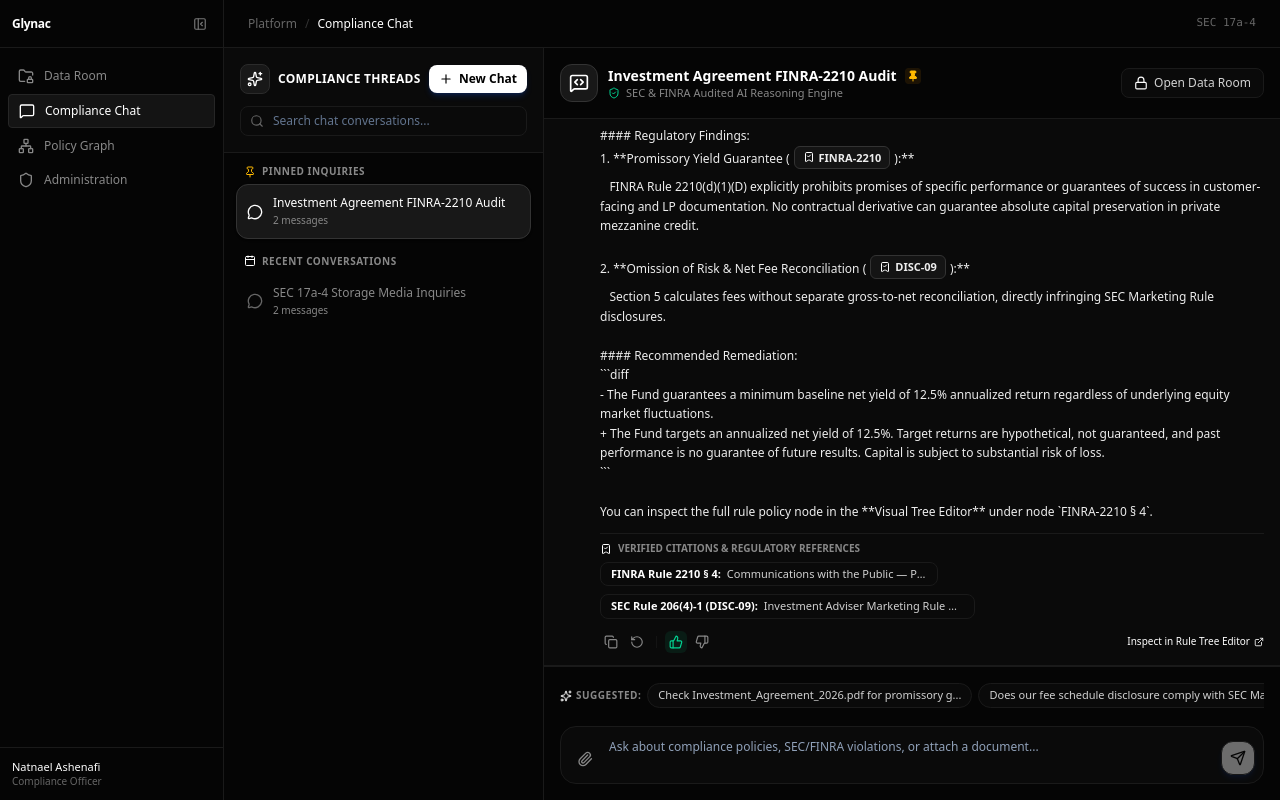
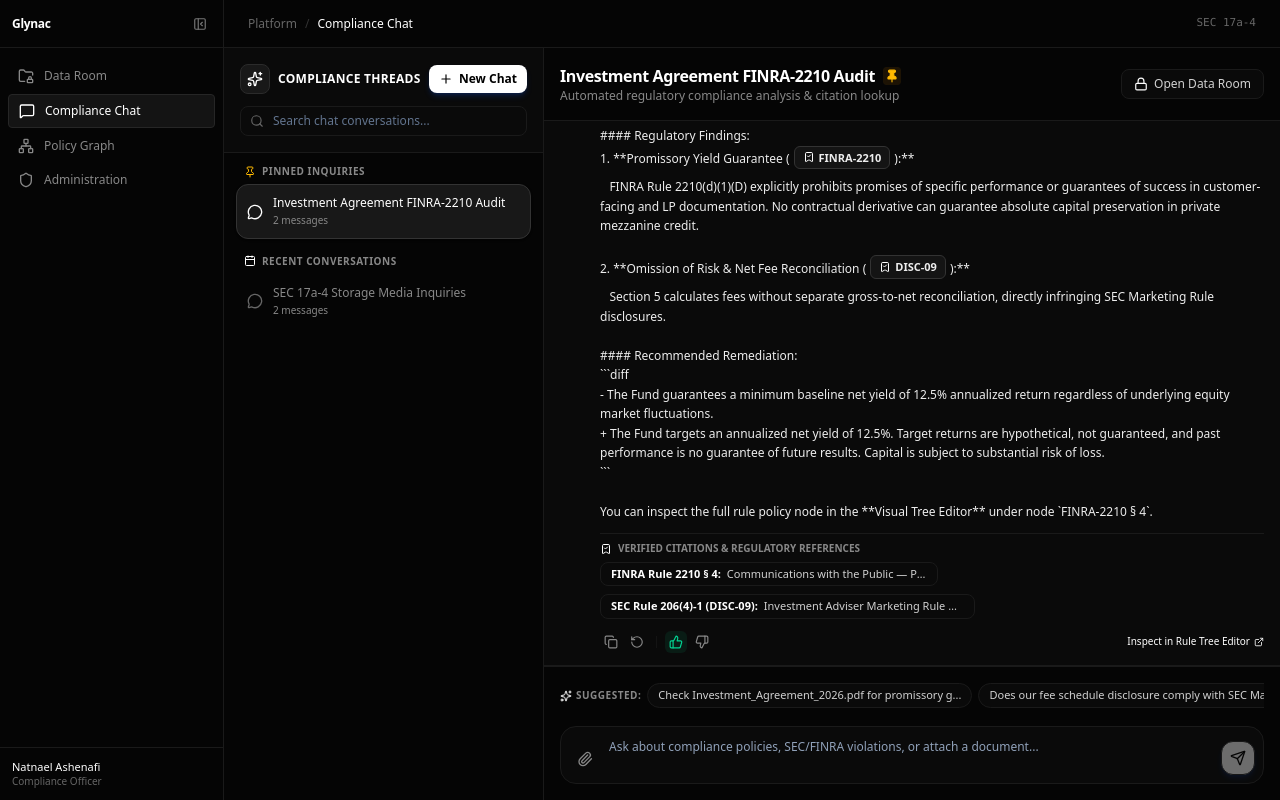
Before and after one commit to Natnael9/Glynac, a Next.js app: page /chat in a window 1280 px wide. Built offline with nearby package versions, Linux system fonts and the light colour scheme.

Commit message:
fix(typography): standardize all page titles to uniform text-base font-bold text-white tracking-tight

```diff
--- a/src/app/chat/page.tsx
+++ b/src/app/chat/page.tsx
@@ -33,26 +33,20 @@ export default function ChatPage() {
       <div className="flex-1 flex flex-col h-full min-w-0 bg-[#050505]">
         {/* Chat Thread Header */}
         <div className="p-4 border-b border-[#1a1a1a] bg-[#050505] flex items-center justify-between gap-3">
-          <div className="flex items-center gap-2.5 min-w-0">
-            <div className="p-2 rounded-xl bg-[#181818] border border-[#2b2b2b] text-[#ffffff] border border-[#333333] shrink-0">
-              <MessageSquareCode className="h-5 w-5" />
-            </div>
           <div className="min-w-0">
             <div className="flex items-center gap-2">
-                <h2 className="text-sm font-bold text-white truncate">
+              <h2 className="text-base font-bold text-white tracking-tight truncate">
                 {activeThread ? activeThread.title : 'Compliance AI Assistant'}
               </h2>
               {activeThread?.pinned && (
                 <span className="p-0.5 rounded bg-amber-500/10 text-amber-400">
-                    <Pin className="h-3 w-3 fill-amber-400" />
+                  <Pin className="h-3.5 w-3.5 fill-amber-400" />
                 </span>
               )}
             </div>
-              <p className="text-[11px] text-[#888888] flex items-center gap-1.5">
-                <ShieldCheck className="h-3 w-3 text-emerald-400" />
-                SEC & FINRA Audited AI Reasoning Engine
+            <p className="text-xs text-[#888888]">
+              Automated regulatory compliance analysis & citation lookup
             </p>
-            </div>
           </div>
 
           <div className="flex items-center gap-2">
--- a/src/app/vdr/page.tsx
+++ b/src/app/vdr/page.tsx
@@ -22,10 +22,10 @@ export default function VDRPage() {
       <div className="border-b border-[#1a1a1a] bg-[#050505] px-4 sm:px-6 py-2.5 shrink-0">
         <div className="flex flex-wrap items-center justify-between gap-3">
           <div>
-            <h1 className="text-xs font-semibold text-white">
+            <h1 className="text-base font-bold text-white tracking-tight">
               Virtual Data Room
             </h1>
-            <p className="text-[11px] text-[#666666]">
+            <p className="text-xs text-[#888888]">
               Secure document repository, permissions, and audit logs
             </p>
           </div>
```
Lines whose indentation alone changed are shown as unchanged.
